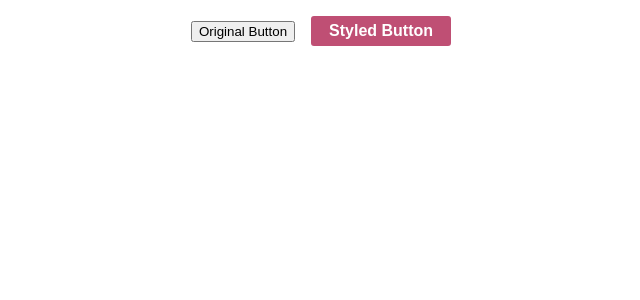
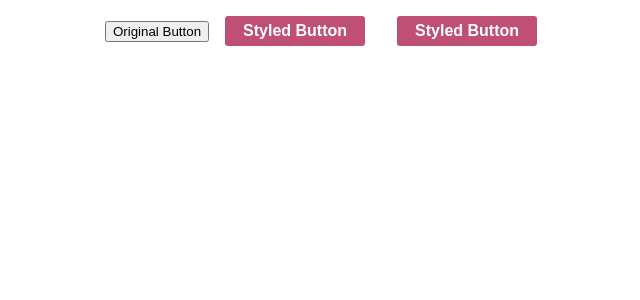
Before and after one commit to SallamRady/React-Styled-Components, a React (Create React App) app: page / in a window 1280 px wide. Shown: the top 300 px of the page, without its empty margins (311-951 px from the left). Built offline with nearby package versions, Linux system fonts and the light colour scheme.

Commit message:
send props to styled component

```diff
--- a/src/App.tsx
+++ b/src/App.tsx
@@ -6,6 +6,7 @@ function App() {
     <div className="App">
       <button>Original Button</button>
       <StyledButton>Styled Button</StyledButton>
+      <StyledButton variant="outlined">Styled Button</StyledButton>
     </div>
   );
 }
--- a/src/components/StyledButton.ts
+++ b/src/components/StyledButton.ts
@@ -1,7 +1,8 @@
 import styled from "styled-components";
 
-export const StyledButton = styled.button`
-  background-color: #bf4f74;
+export const StyledButton = styled.button<StyledButtonType>`
+  background-color: ${(props) =>
+    props?.variant == "oulined" ? "#fff" : "#bf4f74"};
   color: white;
   font-size: 1em;
   font-weight: 600;
@@ -11,3 +12,7 @@ export const StyledButton = styled.button`
   border-radius: 3px;
   cursor: pointer;
 `;
+
+type StyledButtonType = {
+  variant?: string;
+};
```
